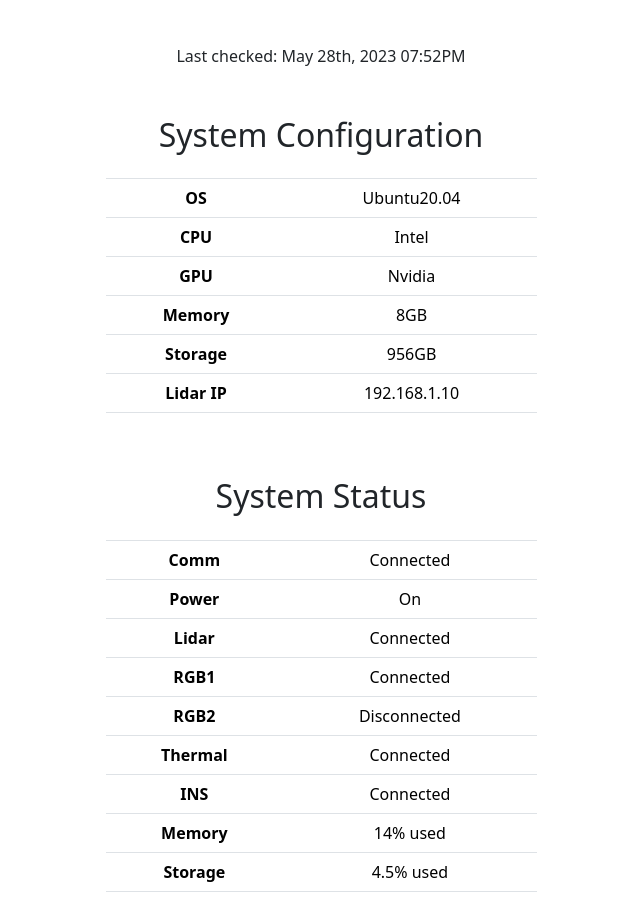
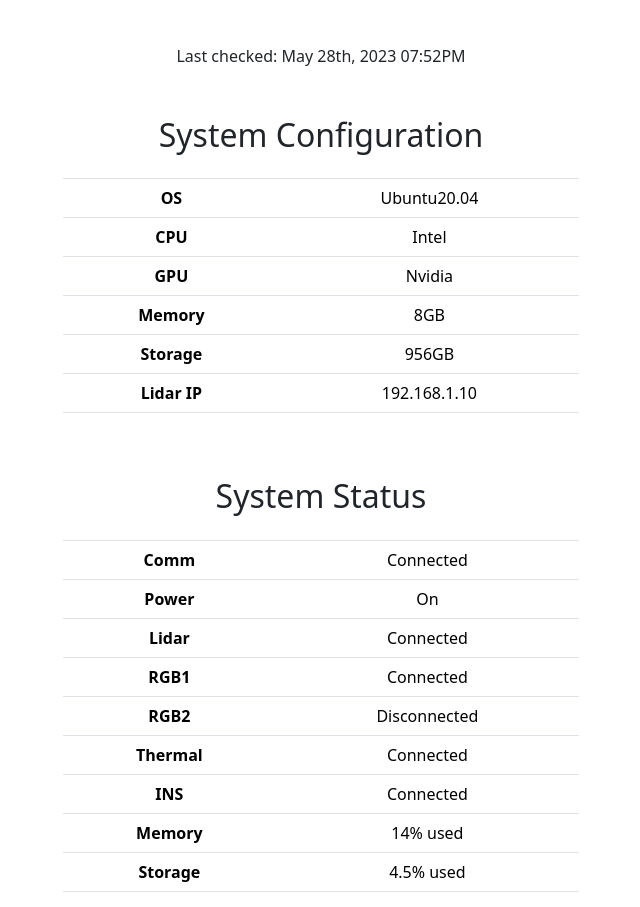
Before and after one commit to ariisakitty/ARproject, a Flask app: page /robots/dcr1 in a window 1280 px wide. Shown: the part 104-1011 px from the top of the page, without its empty margins (319-959 px from the left). Run offline with Flask 3, Linux system fonts and the light colour scheme; some libraries are stand-ins or nearby versions.

Commit message:
Add minor changes

```diff
--- a/templates/map_marker.html
+++ b/templates/map_marker.html
@@ -1,4 +1,4 @@
-<div id="map" style="height: 600px; width: 800px; margin: 0 auto;"></div>
+<div id="map" style="height: 450px; width: 600px; margin: 0 auto;"></div>
 
 
 <script src="https://maps.googleapis.com/maps/api/js?key=AIzaSyB_GVo0ltPN6bJkDwhtcPJxxEwI97q9cDU&callback=initMap" async defer></script>
--- a/templates/nav_main.html
+++ b/templates/nav_main.html
@@ -1,4 +1,4 @@
-<nav class="navbar fixed-top navbar-expand-lg bg-body-tertiary bg-dark" data-bs-theme="dark">
+<nav class="navbar fixed-top navbar-expand-sm bg-body-tertiary bg-dark" data-bs-theme="dark">
   <div class="container-fluid">
     <a class="navbar-brand" href="/">Airtrek Robotics</a>
     <button class="navbar-toggler" type="button" data-bs-toggle="collapse" data-bs-target="#navbarNav" aria-controls="navbarNav" aria-expanded="false" aria-label="Toggle navigation">
--- a/templates/nav_robot.html
+++ b/templates/nav_robot.html
@@ -1,4 +1,4 @@
-<nav class="navbar fixed-top navbar-expand-lg mt-5 bg-body-tertiary">
+<nav class="navbar fixed-top navbar-expand-sm mt-5 bg-body-tertiary">
   <div class="container-fluid">
     <div class="collapse navbar-collapse justify-content-center" id="navbarNav">
       <ul class="navbar-nav">
--- a/templates/robot_app_status.html
+++ b/templates/robot_app_status.html
@@ -1,10 +1,10 @@
 <div class="container">
-  <div class="container text-center">
+  <div class="container-sm text-center" style="max-width: 540px;">
     <h2>Robot Application Status</h2>
   </div>
-  <div class="container text-center">
+  <div class="container-sm" style="max-width: 540px;">
     <div class="row justify-content-center">
-      <div class="col-5">
+      <div class="col">
         <table class="table text-center">
           <thead>
             <tr>
--- a/templates/robots.html
+++ b/templates/robots.html
@@ -24,5 +24,5 @@
     {% endif %}
     </div>
 
-    <div style="height: 1000px"></div>
+    <div style="height: 100px;"></div>
 </body>
--- a/templates/sys_config.html
+++ b/templates/sys_config.html
@@ -1,10 +1,10 @@
 <div class="container">
-  <div class="container text-center">
+  <div class="container-sm text-center" style="max-width: 540px;">
     <h2>System Configuration</h2>
   </div>
-  <div class="container text-center">
+  <div class="container-sm" style="max-width: 540px;">
     <div class="row justify-content-center">
-      <div class="col-5">
+      <div class="col">
         <table class="table text-center">
           <thead>
             <tr>
--- a/templates/sys_status.html
+++ b/templates/sys_status.html
@@ -1,10 +1,10 @@
 <div class="container">
-  <div class="container text-center">
+  <div class="container-sm text-center" style="max-width: 540px;">
     <h2>System Status</h2>
   </div>
-  <div class="container text-center">
+  <div class="container-sm" style="max-width: 540px;">
     <div class="row justify-content-center">
-      <div class="col-5">
+      <div class="col">
         <table class="table text-center">
           <thead>
             <tr>
```
